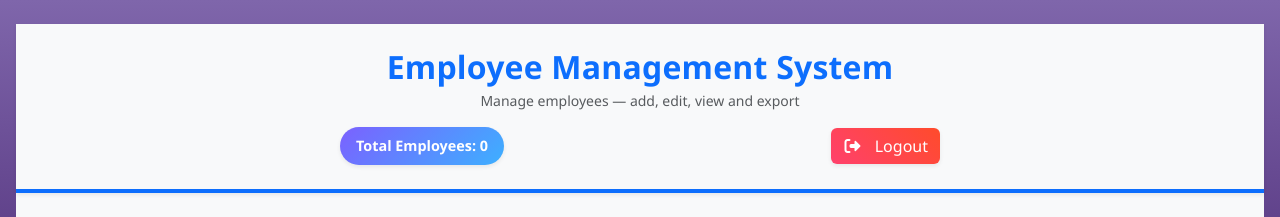
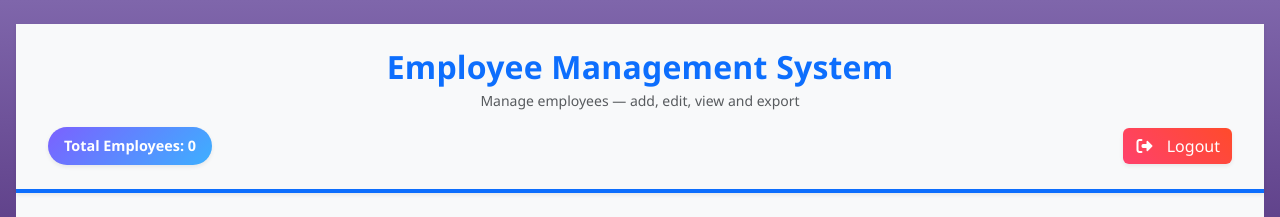
Before and after one commit to Apurva346/emspr, a React (Vite) app in the folder frontend/ems/: page /home in a window 1280 px wide. Shown: the top 217 px of the page. Built offline with nearby package versions, Linux system fonts and the light colour scheme; no server answers.

Commit message:
header updated

```diff
--- a/frontend/ems/src/Components/Header.jsx
+++ b/frontend/ems/src/Components/Header.jsx
@@ -31,7 +31,7 @@ const Header = ({ totalEmployees, onLogout, userId }) => {
             </div>
 
             {/* Header Bottom: Aligns total count and logout button using flexbox */}
-            <div className="header-bottom d-flex justify-content-between align-items-center mx-auto" style={{ maxWidth: '600px' }}>
+            <div className="header-bottom d-flex justify-content-between align-items-center mx-auto" style={{ maxWidth: '100%', padding: '0 20px' }}>
 
                 {/* Total Employee Count Pill (Disabled button style) */}
                 <div
```
Also changed, not shown: 2 other files (tests, documents, lock files or other folders).
